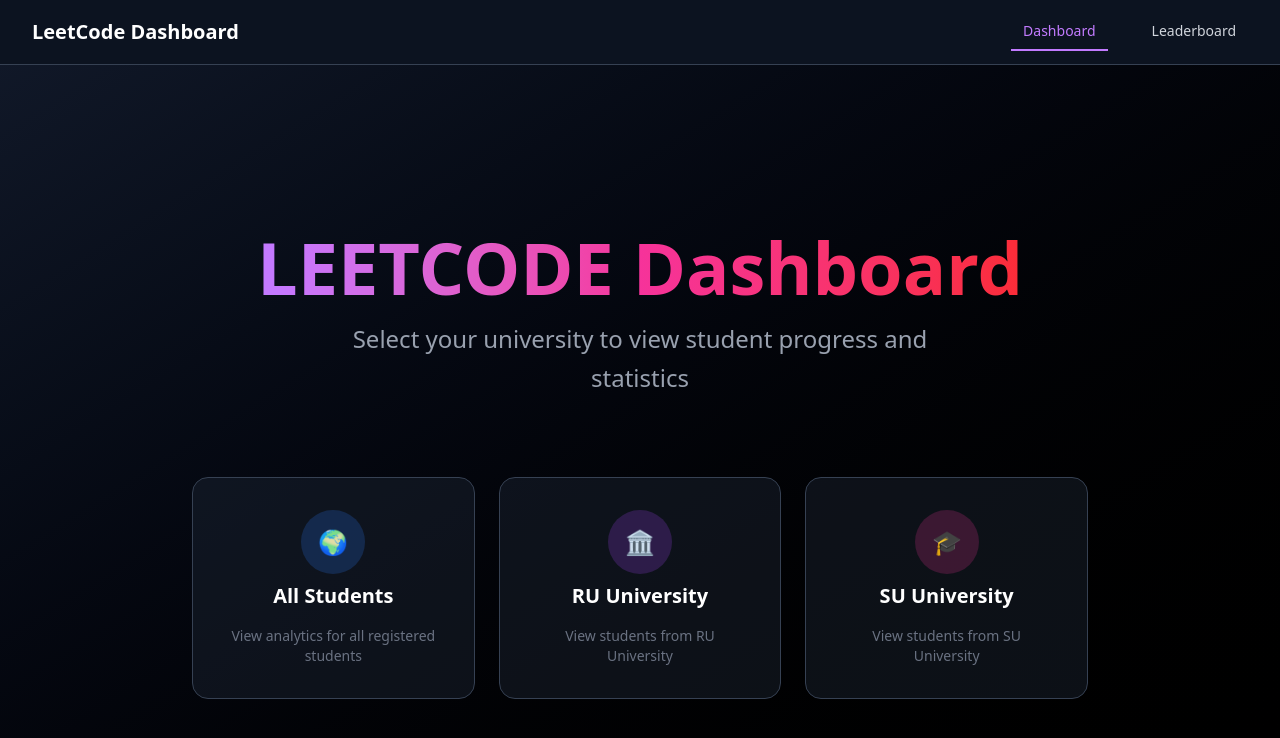
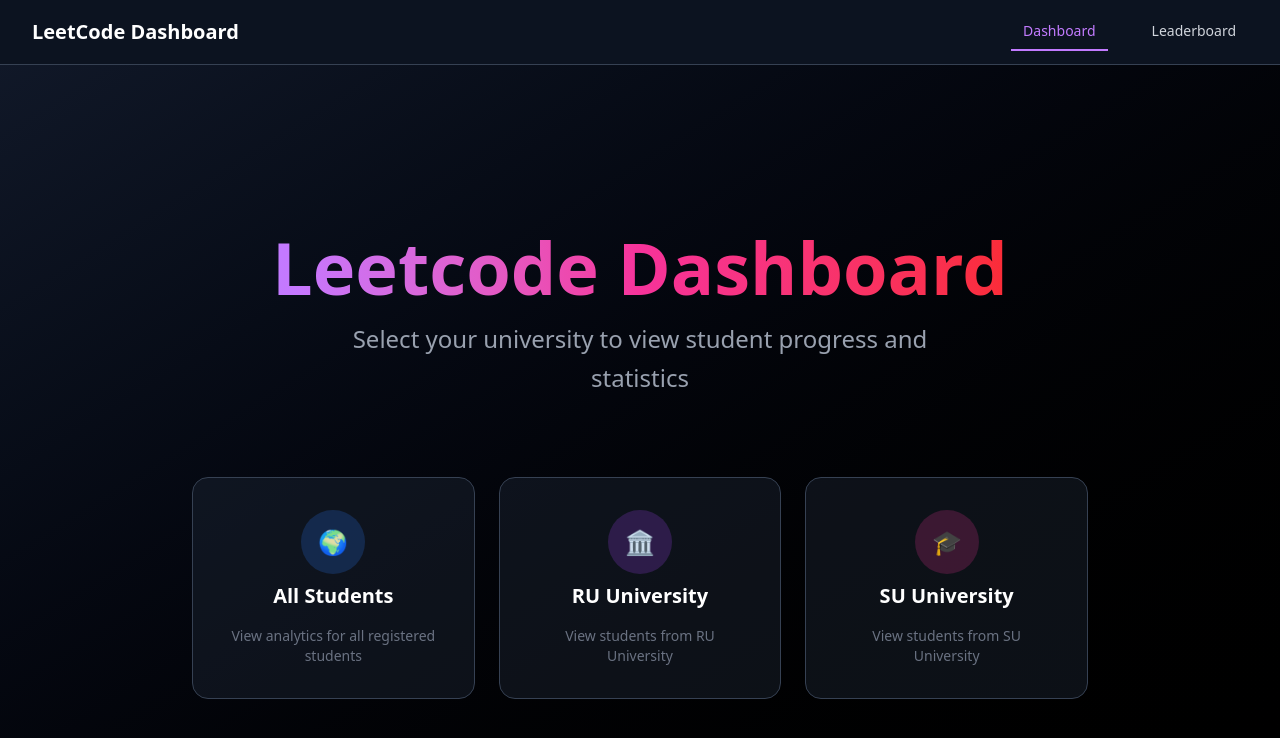
Before and after one commit to AnubhavShivhare2003/Leet-Code-Dashboard, a React app in the folder frontend/: page / in a window 1280 px wide. Shown: the top 738 px of the page. Built offline with nearby package versions, Linux system fonts and the light colour scheme; the HTML template or start-up script is replaced by a standard one.

Commit message:
frontend updates

```diff
--- a/frontend/src/components/Dashboard.jsx
+++ b/frontend/src/components/Dashboard.jsx
@@ -17,7 +17,7 @@
         <div className="flex flex-col items-center space-y-8 max-w-4xl mx-auto w-full">
           <div className="text-center space-y-4">
             <h1 className="font-black text-transparent bg-clip-text bg-gradient-to-r from-purple-400 via-pink-500 to-red-500 text-6xl md:text-7xl mb-4 transition-all duration-700">
-             LEETCODE Dashboard
+             Leetcode Dashboard
             </h1>
             <p className="text-gray-400 text-xl md:text-2xl max-w-2xl mx-auto leading-relaxed">
               Select your university to view student progress and statistics
```
